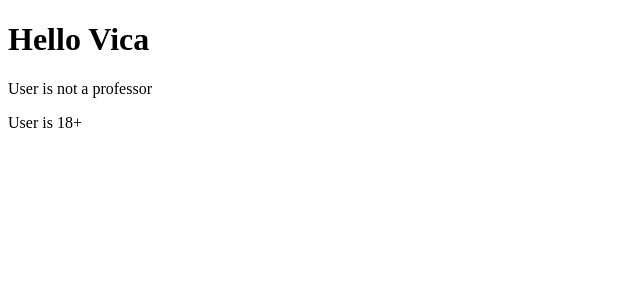
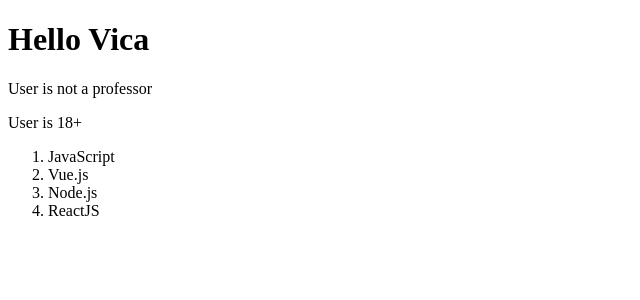
Before and after one commit to Vica-lab-dev/Vue.js, a Vue app in the folder 1-intro/: page / in a window 1280 px wide. Shown: the top 300 px of the page, without its empty margins (0-640 px from the left). Built offline with nearby package versions, Linux system fonts and the light colour scheme.

Commit message:
feat: render list of classes using v-for

```diff
--- a/1-intro/src/App.vue
+++ b/1-intro/src/App.vue
@@ -6,6 +6,10 @@
 
   <p v-if="age >= 18">User is 18+</p>
   <p v-else>User is not 18+</p>
+
+  <ol>
+    <li v-for="singleClass in classes" :key="singleClass">{{ singleClass }}</li>
+  </ol>
 </template>
 
 <script>
@@ -16,6 +20,7 @@
         name: "Vica",
         professor: false,
         age: 28,
+        classes: ["JavaScript", "Vue.js", "Node.js", "ReactJS"],
       }
     }
   }
```
